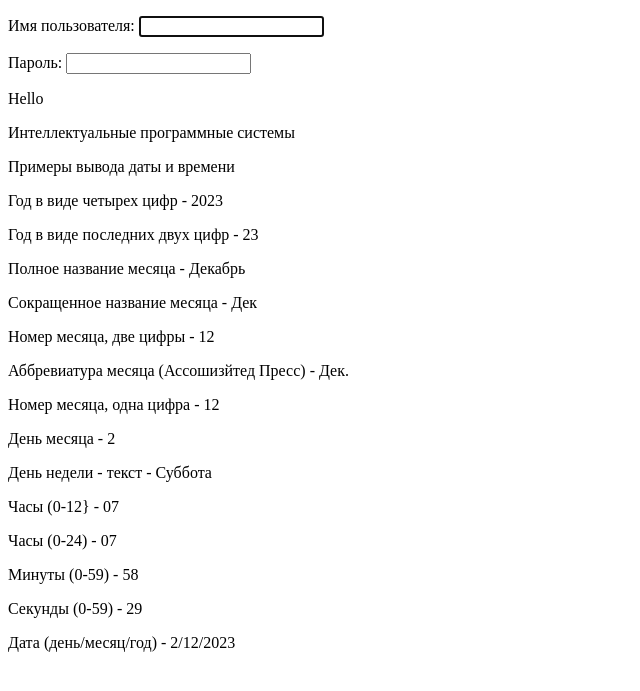
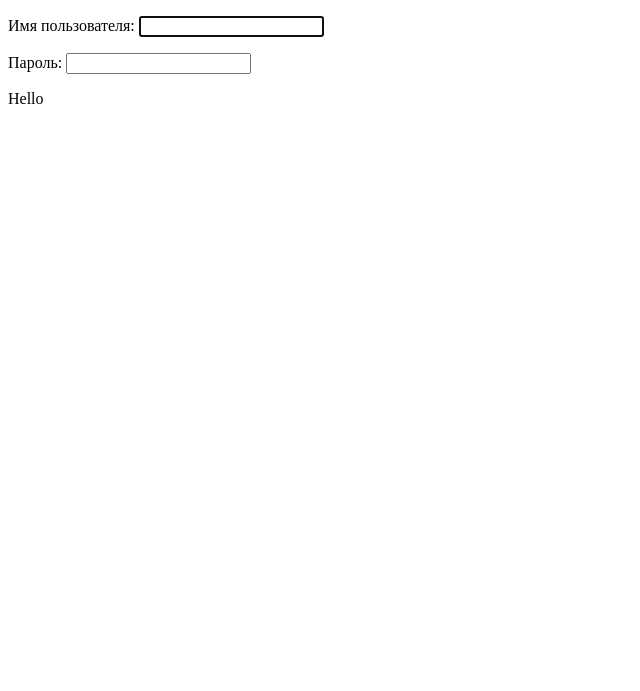
Before and after one commit to XKreex/store, a Django app: a page that uses users/templates/users/test.html in a window 1280 px wide. Shown: the top 691 px of the page, without its empty margins (0-640 px from the left). Run offline with Django 4.2, Linux system fonts and the light colour scheme.

```diff
--- a/users/templates/users/test.html
+++ b/users/templates/users/test.html
@@ -10,23 +10,5 @@
 </form>
 <p>Hello</p>
 
-<p>Интеллектуальные программные системы</p>
-<p>Примеры вывода даты и времени</p>
-<p>Год в виде четырех цифр - {% now "Y" %}</p>
-<p>Год в виде последних двух цифр - {% now "y" %}</p>
-<p>Полное название месяца - {% now "F" %}</p>
-<p>Сокращенное название месяца - {% now "M" %}</p>
-<p>Номер месяца, две цифры - {% now "m" %}</p>
-<p>Аббревиатура месяца (Ассошизйтед Пресс) - {% now "N" %}</p>
-<p>Номер месяца, одна цифра - {% now "n" %}</p>
-<p>День месяца - {% now "j" %}</p>
-<p> День недели - текст - {% now "l" %}</p>
-<p>Часы (0-12} - {% now "h" %}</p>
-<p>Часы (0-24) - {% now "H" %}</p>
-<p>Минуты (0-59) - {% now "i" %}</p>
-<p>Секунды (0-59) - {% now "s" %}</p>
-<p>Дата (день/месяц/год) - {% now "j/m/Y" %}</p>
-
-
 </body>
 </html>
```
